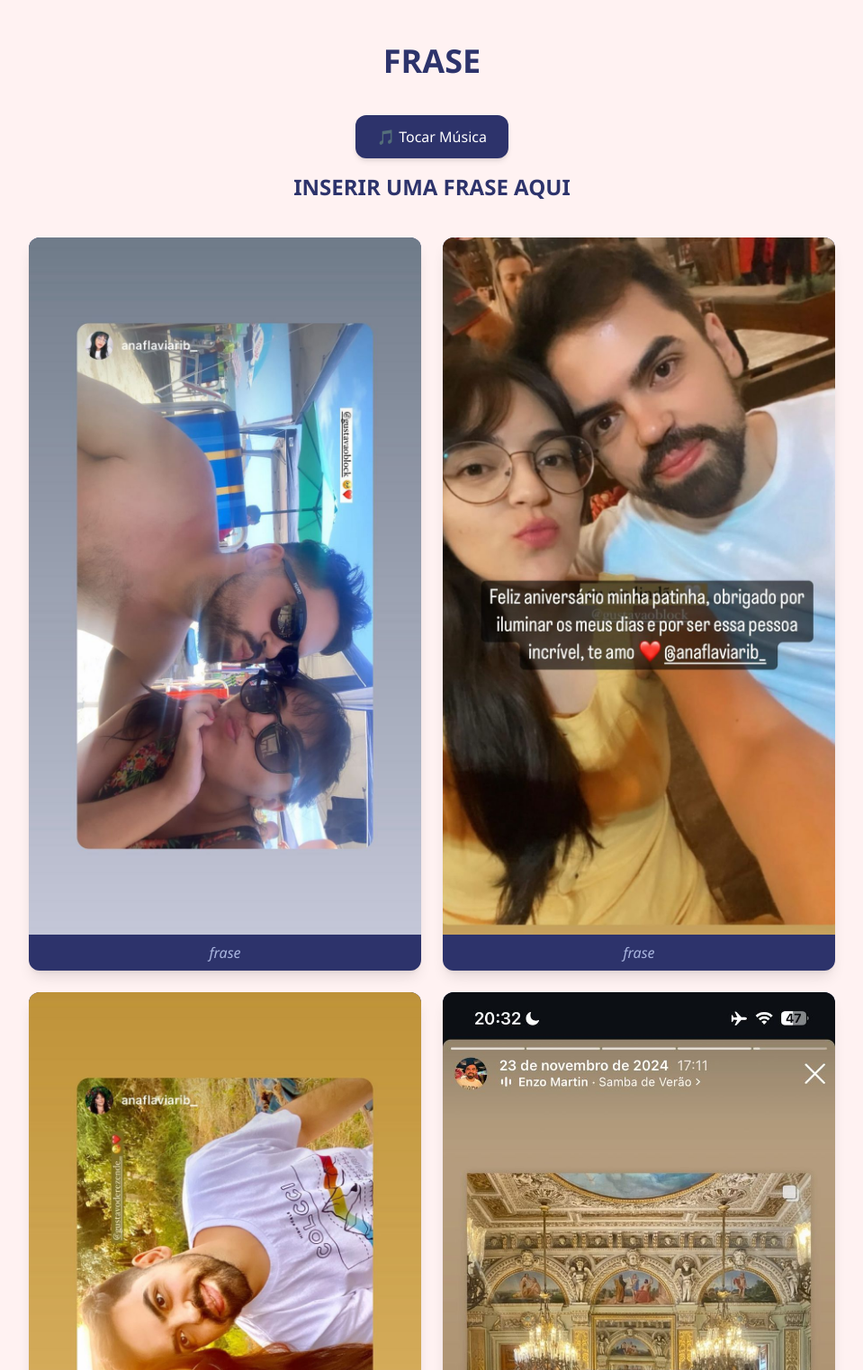
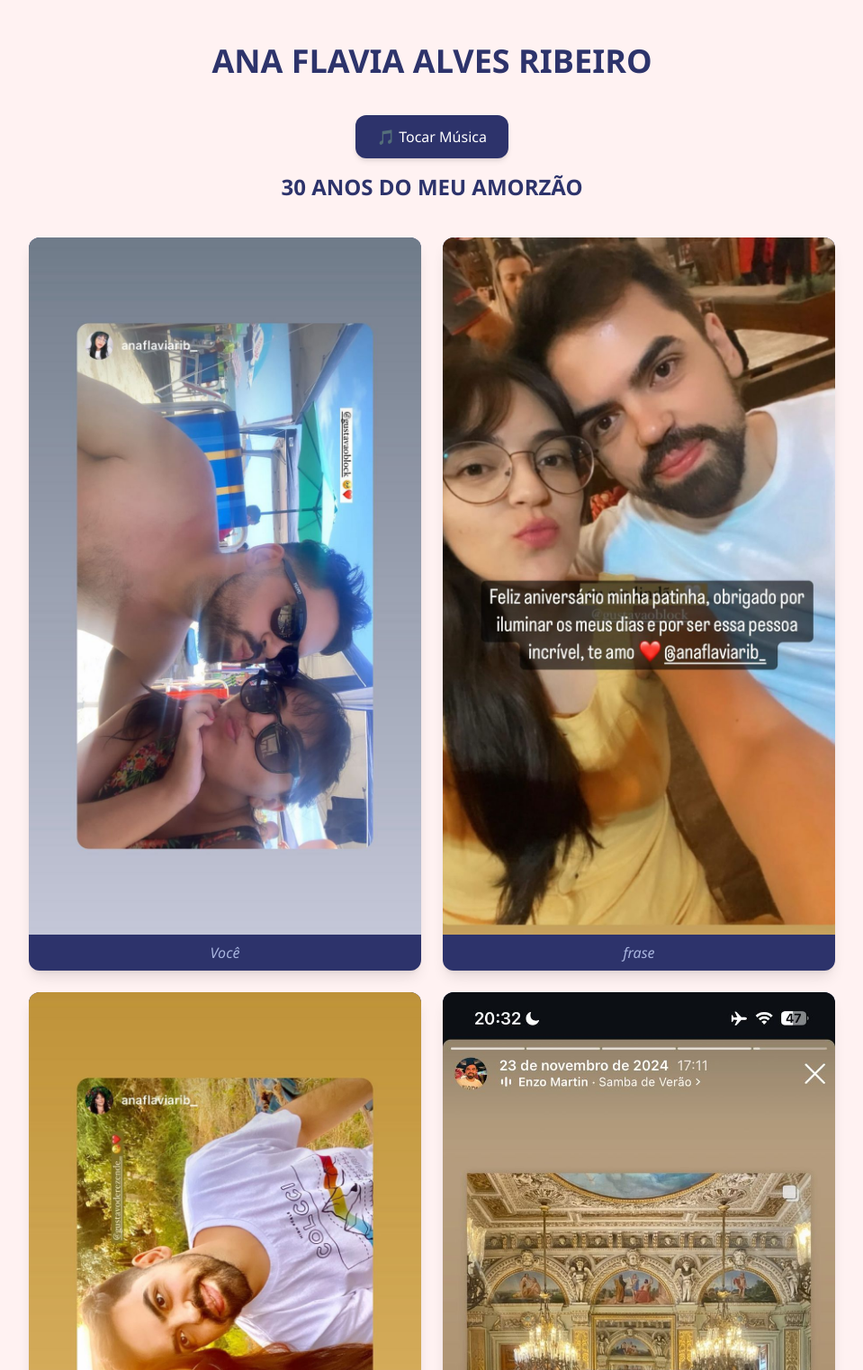
Before and after one commit to Gustavo35612/Gustavo35612.github.io, a plain HTML site: page index.html in a window 1280 px wide. Shown: the top 1523 px of the page at 90% size, without its empty margins (160-1119 px from the left). Drawn offline with nearby package versions, Linux system fonts and the light colour scheme.

Commit message:
Update index.html

```diff
--- a/index.html
+++ b/index.html
@@ -3,7 +3,7 @@
   <head>
     <meta charset="UTF-8" />
     <meta name="viewport" content="width=device-width, initial-scale=1.0" />
-    <title>titulo aqui</title>
+    <title>30 ANOS DO MEU AMORZÃO</title>
     <script src="https://cdn.tailwindcss.com"></script>
     <link rel="stylesheet" href="https://unpkg.com/aos@next/dist/aos.css" />
     <style>
@@ -15,7 +15,7 @@
   </head>
   <body class="flex flex-col items-center min-h-screen p-6">
     <header class="w-full py-6 text-white text-center rounded-lg" data-aos="fade-down">
-      <h1 class="text-4xl font-bold text-[#2D336B]">FRASE</h1>
+      <h1 class="text-4xl font-bold text-[#2D336B]">ANA FLAVIA ALVES RIBEIRO</h1>
     </header>
 
     <main class="w-full max-w-4xl">
@@ -34,7 +34,7 @@
       <!-- Frase Inicial -->
       <section class="text-center mb-10" data-aos="fade-up">
         <h2 class="text-2xl font-semibold text-[#2D336B]">
-          INSERIR UMA FRASE AQUI
+          30 ANOS DO MEU AMORZÃO
         </h2>
       </section>
 
@@ -42,7 +42,7 @@
       <section class="grid grid-cols-1 md:grid-cols-2 gap-6">
         <div class="bg-[#2D336B] relative overflow-hidden rounded-xl shadow-lg" data-aos="fade-up">
           <img src="./images/foto1.jpeg" alt="Primeiro encontro" class="w-full object-cover" />
-          <p class="text-center text-[#A9B5DF] m-2 italic">frase</p>
+          <p class="text-center text-[#A9B5DF] m-2 italic">Você </p>
         </div>
         <div class="bg-[#2D336B] relative overflow-hidden rounded-xl shadow-lg" data-aos="fade-up" data-aos-delay="100">
           <img src="./images/foto2.jpeg" alt="Pandemia" class="w-full object-cover" />
```
